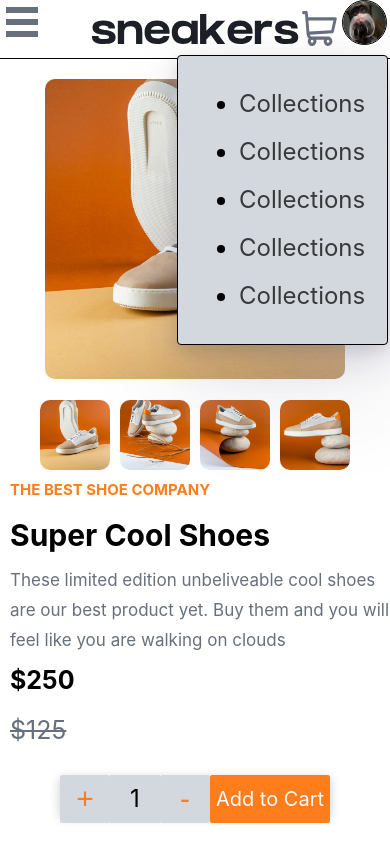
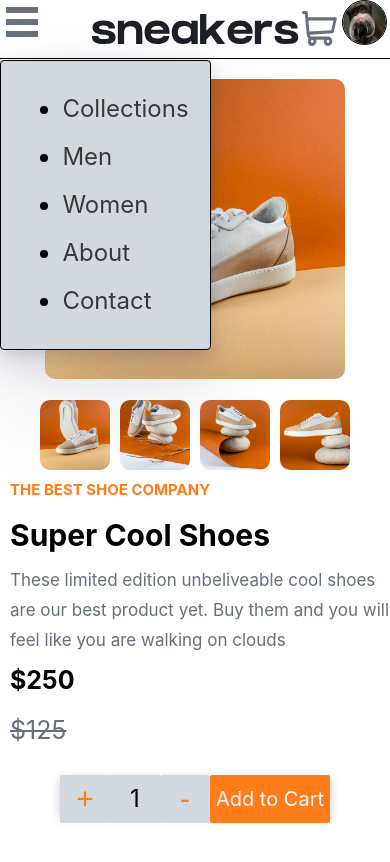
Before and after one commit to Exoldarium/Super-Cool-Sneakers, a React (Create React App) app: page / in a window 390 px wide. Both pictures are taken after a click on the button 22 px from the left and 23 px from the top of the page. Shown: the top 862 px of the page. Built offline with nearby package versions, Linux system fonts and the light colour scheme.

Commit message:
slight styling adjustment

```diff
--- a/src/components/HamburgerMenu.js
+++ b/src/components/HamburgerMenu.js
@@ -7,9 +7,10 @@ const HamburgerStyles = styled.div`
   display: none;
   @media only screen and (max-width: 790px) {
     display: flex;
+    position: relative;
     flex: 1 1 0;
     .hamburger {
-      position: absolute;
+      position: fixed;
       width: 25vh;
       /* height: 100vh; */
       background: var(--greyishBlue);
@@ -20,17 +21,14 @@ const HamburgerStyles = styled.div`
       justify-content: center;
       opacity: 0;
       visibility: hidden;
-      right: 0.1em;
       margin: 0;
       align-items: center;
     }
     .hamburger.active {
       opacity: 1;
       top: 2.3em;
-      /* margin-right: 20em; */
       visibility: visible;
       position: absolute;
-      float: left;
       display: flex;
     }
     img {
@@ -66,22 +64,22 @@ export default function HamburgerMenu() {
             </li>
             <li>
               <a href="#">
-                <span>Collections</span>
+                <span>Men</span>
               </a>
             </li>
             <li>
               <a href="#">
-                <span>Collections</span>
+                <span>Women</span>
               </a>
             </li>
             <li>
               <a href="#">
-                <span>Collections</span>
+                <span>About</span>
               </a>
             </li>
             <li>
               <a href="#">
-                <span>Collections</span>
+                <span>Contact</span>
               </a>
             </li>
           </ul>
```
